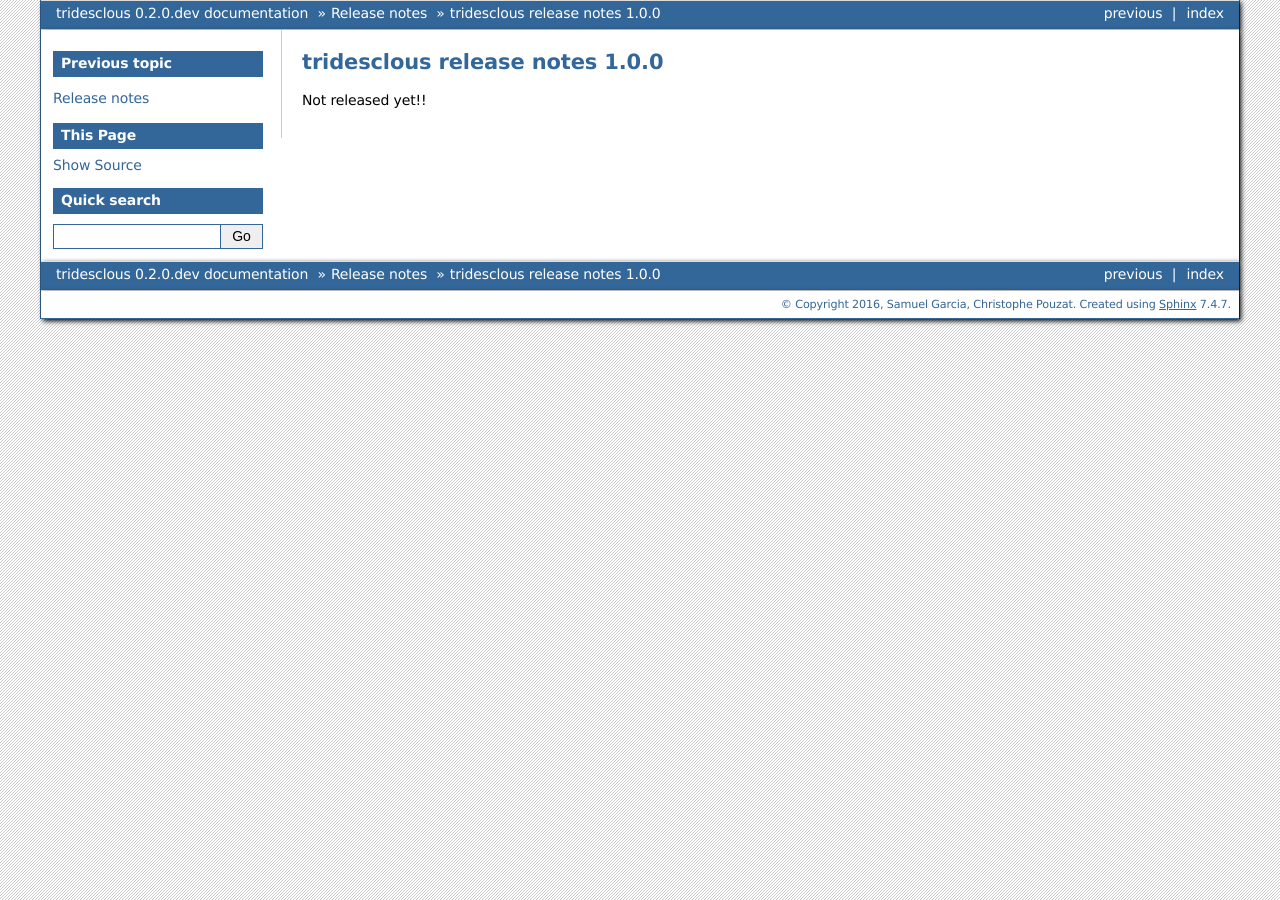
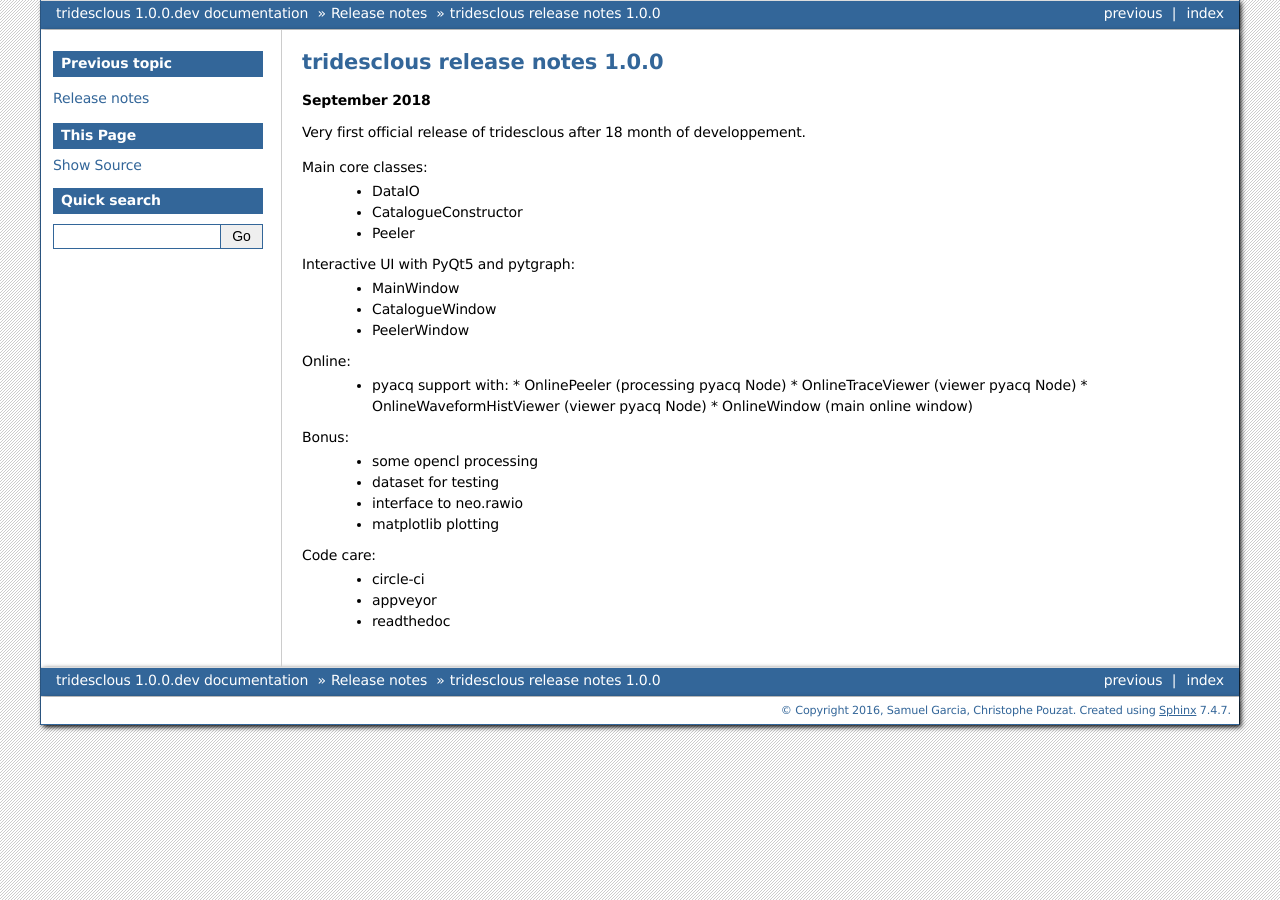
Before and after one commit to tridesclous/tridesclous, a Sphinx documentation site: the page built from doc/releases/1.0.0.rst, in a window 1280 px wide. Built offline with Sphinx 7.4.7, drawn with Linux system fonts in a browser that asks for light colours.

Commit message:
Some various clean.

```diff
--- a/doc/api.rst
+++ b/doc/api.rst
@@ -6,8 +6,8 @@
 Scripting with tridesclous can avoid unnecessary click and play with the GUI
 in parameter dialogs if you need to process many files.
 Almost everything can be done 3 classes:
-  * :class:`DataIO` for confiuration of the dataset, format selection, PRB file assignement, ...
-  * :class:`CatalogueConstructor` run all step to construct the catalogue : signal processing, fetaure, clustering, ...
+  * :class:`DataIO` for configuration of the dataset, format selection, PRB file assignement, ...
+  * :class:`CatalogueConstructor` run all steps to construct the catalogue : signal processing, fetaure, clustering, ...
   * :class:`Peeler` run the template matching engine
 
 Of course everything done by script can still be check and modify with the GUI (MainWindow, CatalogueWindow and PeelerWindow).
--- a/doc/releases/1.0.0.rst
+++ b/doc/releases/1.0.0.rst
@@ -1,4 +1,34 @@
 tridesclous release notes 1.0.0
 ===============================
 
-Not released yet!!
+**September 2018**
+
+Very first official release of tridesclous after 18 month of developpement.
+
+Main core classes:
+  * DataIO
+  * CatalogueConstructor
+  * Peeler
+
+Interactive UI with PyQt5 and pytgraph:
+  * MainWindow
+  * CatalogueWindow
+  * PeelerWindow
+
+Online:
+  * pyacq support with:
+    * OnlinePeeler (processing pyacq Node)
+    * OnlineTraceViewer (viewer pyacq Node)
+    * OnlineWaveformHistViewer (viewer pyacq Node)
+    * OnlineWindow (main online window)
+
+Bonus:
+  * some opencl processing
+  * dataset for testing
+  * interface to neo.rawio
+  * matplotlib plotting
+
+Code care:
+  * circle-ci
+  * appveyor
+  * readthedoc
--- a/tridesclous/version.py
+++ b/tridesclous/version.py
@@ -1 +1 @@
-version = '0.2.0.dev'
+version = '1.0.0.dev'
```
Also changed, not shown: doc/installation.rst (+16 -7 lines), tridesclous/__init__.py (+2 -10 lines), 2 other files.
